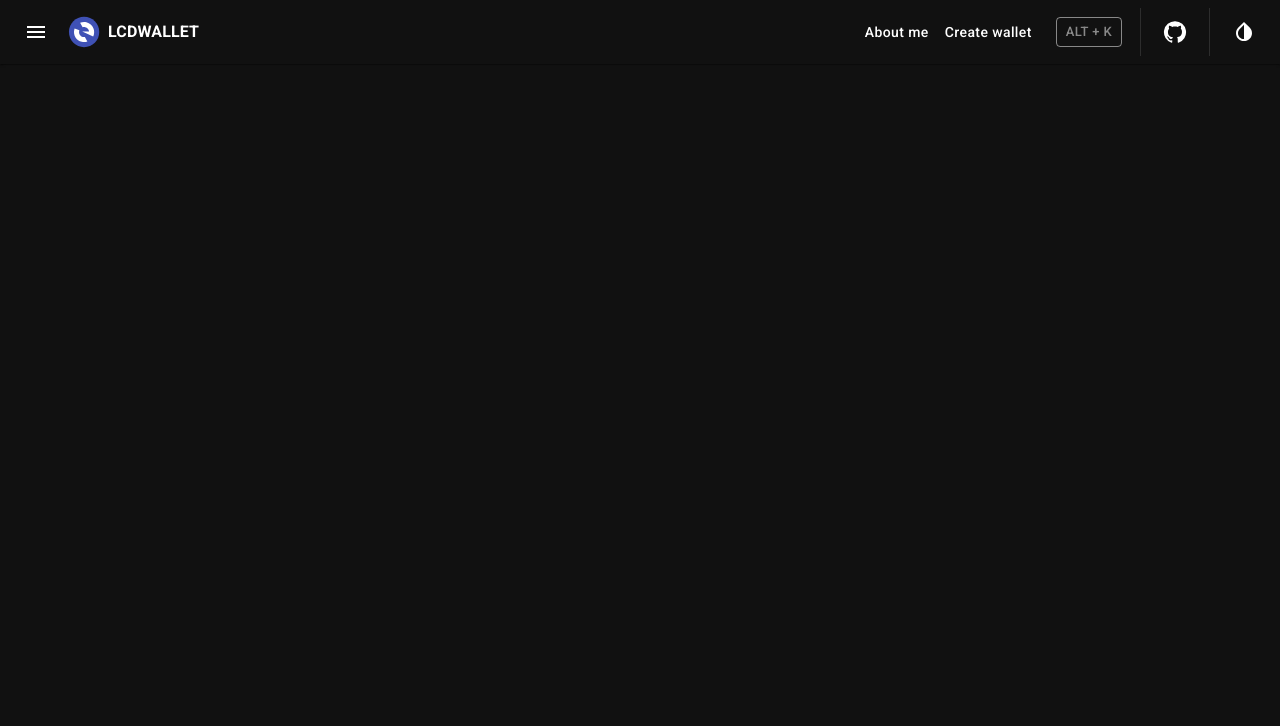
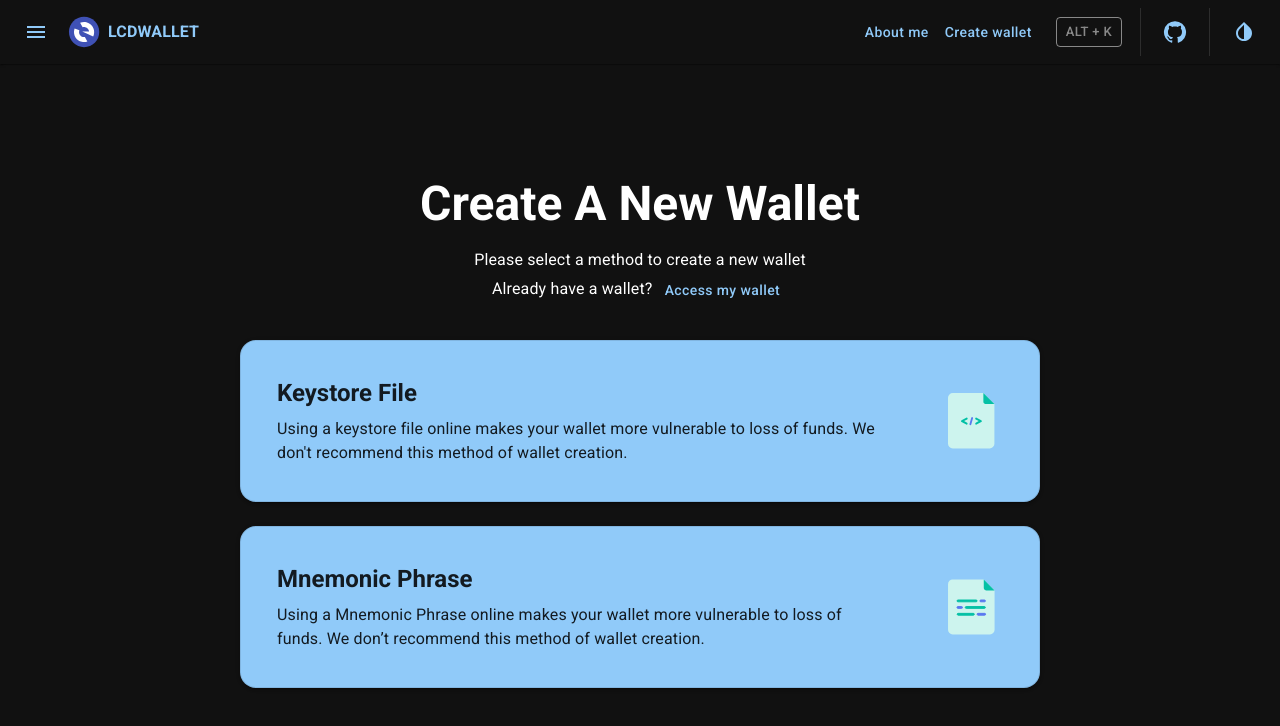
Before and after one commit to Dat-TG/LCDWallet, a React (Vite) app: page /wallet/create in a window 1280 px wide. Shown: the top 726 px of the page. Built offline with nearby package versions, Linux system fonts and the light colour scheme.

Commit message:
create new wallet page

```diff
--- /dev/null
+++ b/src/components/Button/ButtonWithDirection.tsx
@@ -0,0 +1,53 @@
+import { Button, Typography, useMediaQuery, useTheme as useThemeMUI } from '@mui/material';
+import { Box } from '@mui/system';
+
+interface ButtonWithDirectionProps {
+  title: string;
+  direction?: string;
+  image: string;
+  onClick: () => void;
+  sx?: object;
+}
+
+function ButtonWithDirection({ title, direction, image, onClick, sx }: ButtonWithDirectionProps) {
+  const muiTheme = useThemeMUI();
+  const isMd = useMediaQuery(muiTheme.breakpoints.up('md'));
+  return (
+    <Button
+      onClick={onClick}
+      sx={{
+        display: 'flex',
+        justifyContent: 'space-between',
+        alignItems: 'center',
+        padding: isMd ? '36px 36px' : '24px 24px',
+        borderRadius: '16px',
+        border: '1px solid rgba(0, 0, 0, 0.1)',
+        width: '100%',
+        maxWidth: '800px',
+        gap: isMd ? '48px' : '16px',
+        ...sx,
+      }}
+      variant="contained"
+    >
+      <Box
+        sx={{
+          display: 'flex',
+          flexDirection: 'column',
+          gap: '8px',
+          alignItems: 'flex-start',
+          justifyContent: 'center',
+        }}
+      >
+        <Typography variant={isMd ? 'h5' : 'h6'} fontWeight={'bold'} textAlign={'left'}>
+          {title}
+        </Typography>
+        <Typography variant={isMd ? 'body1' : 'body2'} textAlign={'left'}>
+          {direction}
+        </Typography>
+      </Box>
+      <img src={image} alt="Button Image" />
+    </Button>
+  );
+}
+
+export default ButtonWithDirection;
--- /dev/null
+++ b/src/components/Button/index.ts
@@ -0,0 +1,3 @@
+import ButtonWithDirection from './ButtonWithDirection';
+
+export default ButtonWithDirection;
--- a/src/pages/CreateWallet/CreateWallet.tsx
+++ b/src/pages/CreateWallet/CreateWallet.tsx
@@ -1,9 +1,50 @@
+import ButtonWithDirection from '@/components/Button';
 import Meta from '@/components/Meta';
+import { CenteredFlexBox } from '@/components/styled';
+import { Button, Typography } from '@mui/material';
+import keystore from '../../assets/keystore.svg';
+import phrase from '../../assets/phrase.svg';
 
 function CreateWallet() {
   return (
     <>
       <Meta title="Create A Crypto Wallet" />
+      <CenteredFlexBox
+        sx={{
+          flexDirection: 'column',
+          minHeight: '100%',
+          padding: '2rem',
+          textAlign: 'center',
+          margin: 'auto',
+        }}
+      >
+        <Typography variant="h3" fontWeight={'bold'} marginBottom={2}>
+          Create A New Wallet
+        </Typography>
+        <Typography variant="body1">Please select a method to create a new wallet</Typography>
+        <Typography variant="body1" marginBottom={4}>
+          Already have a wallet?{' '}
+          <Button variant="text" color="primary" LinkComponent={'a'} href="/wallet/access">
+            Access my wallet
+          </Button>
+        </Typography>
+        <ButtonWithDirection
+          title="Keystore File"
+          direction="Using a keystore file online makes your wallet more vulnerable to loss of funds. We don't recommend this method of wallet creation."
+          image={keystore}
+          onClick={() => {}}
+          sx={{
+            marginBottom: 3,
+          }}
+        />
+
+        <ButtonWithDirection
+          title="Mnemonic Phrase"
+          direction="Using a Mnemonic Phrase online makes your wallet more vulnerable to loss of funds. We don’t recommend this method of wallet creation."
+          image={phrase}
+          onClick={() => {}}
+        />
+      </CenteredFlexBox>
     </>
   );
 }
--- a/src/pages/Home/Home.tsx
+++ b/src/pages/Home/Home.tsx
@@ -32,12 +32,14 @@ function Home() {
             fontSize: isMd ? '1.25rem' : '0.8rem',
             padding: isMd ? '0.8rem 2rem' : '0.5rem 1rem',
           }}
+          LinkComponent={'a'}
+          href="/wallet/create"
         >
           Create a new wallet
         </Button>
         <Typography variant="body1" textAlign={'center'}>
           Already have a wallet?{isMd ? ' ' : <br></br>}
-          <Button variant="text" color="primary">
+          <Button variant="text" color="primary" LinkComponent={'a'} href="/wallet/access">
             Access my wallet
           </Button>
         </Typography>
--- a/src/theme/themes.ts
+++ b/src/theme/themes.ts
@@ -62,7 +62,7 @@ const themes: Record<Themes, ThemeOptions> = {
         paper: '#171717',
       },
       primary: {
-        main: '#fff',
+        main: '#90caf9',
       },
     },
   }),
```
Also changed, not shown: vite.config.ts.timestamp-1712756205943-9d0463d1b27b3.mjs (added, +62 -0 lines), src/assets/keystore.svg (added), src/assets/phrase.svg (added).
